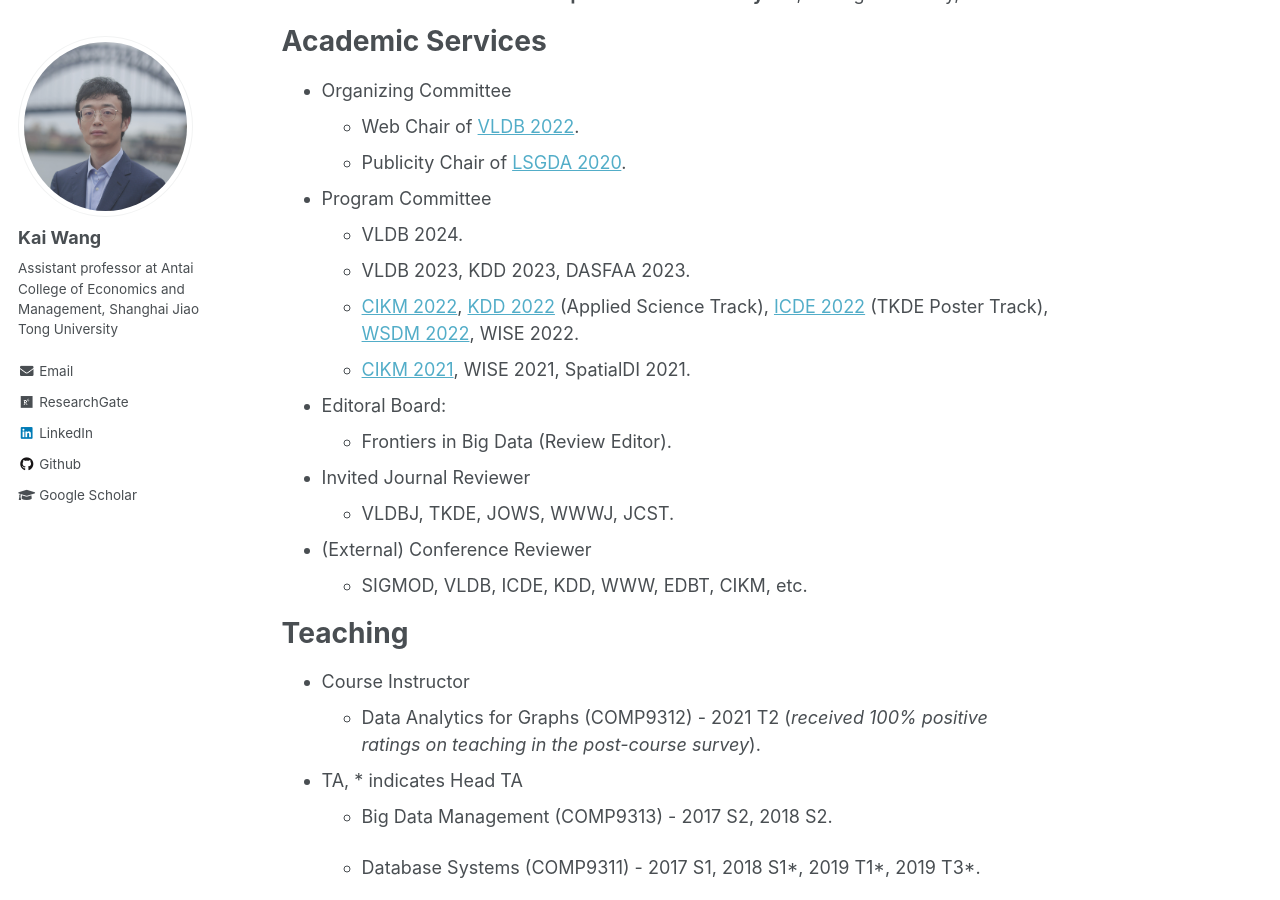
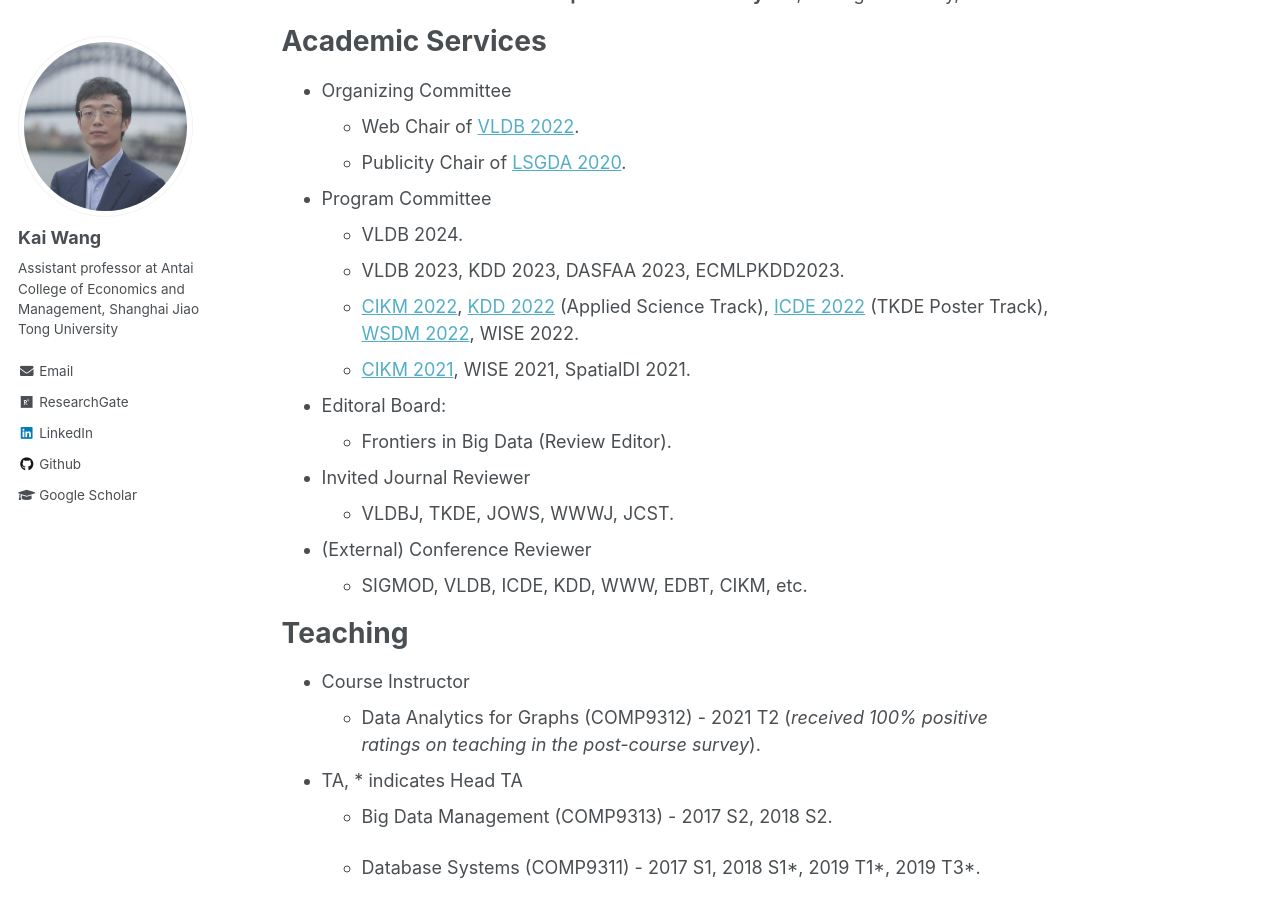
Before and after one commit to cs-kaiwang/cs-kaiwang.github.io, a Jekyll site: the page built from _pages/about.md, in a window 1280 px wide and 900 px high, scrolled down 3648 px. Built offline with Jekyll 4.4.1, drawn with Linux system fonts in a browser that asks for light colours.

Commit message:
Update about.md

```diff
--- a/_pages/about.md
+++ b/_pages/about.md
@@ -63,7 +63,7 @@ Academic Services
 
 - Program Committee
   - VLDB 2024.
-  - VLDB 2023, KDD 2023, DASFAA 2023.
+  - VLDB 2023, KDD 2023, DASFAA 2023, ECMLPKDD2023.
   - [CIKM 2022](https://www.cikm2022.org/), [KDD 2022](https://kdd.org/kdd2022/) (Applied Science Track), [ICDE 2022](https://icde2022.ieeecomputer.my/) (TKDE Poster Track), [WSDM 2022](https://www.wsdm-conference.org/2022/), WISE 2022.
   - [CIKM 2021](https://www.cikm2021.org/), WISE 2021, SpatialDI 2021.
 
```
